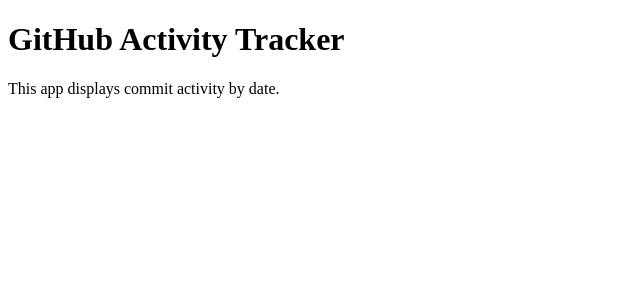
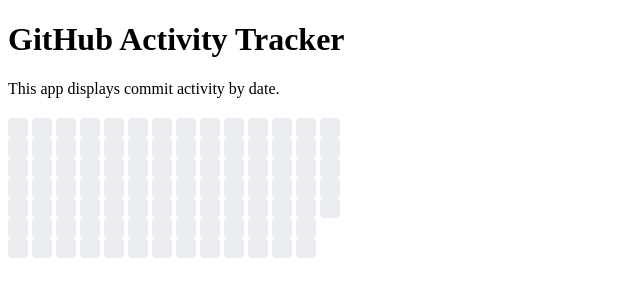
Before and after one commit to Fr4cas/activity-tracker, a React (Vite) app in the folder frontend/: page / in a window 1280 px wide. Shown: the top 300 px of the page, without its empty margins (0-640 px from the left). Built offline with nearby package versions, Linux system fonts and the light colour scheme; no server answers.

Commit message:
feat(frontend): render commit cells in weekly columns

```diff
--- a/frontend/src/components/Heatmap.jsx
+++ b/frontend/src/components/Heatmap.jsx
@@ -54,7 +54,17 @@
     <div className="heatmap">
       {weeks.map((week, weekIndex) => (
         <div key={weekIndex}>
+          {week.map((date, dayIndex) => {
+            const count = date && data[date] ? data[date] : 0;
 
+            return (
+              <div
+                key={dayIndex}
+                className={`cell ${getColor(count)}`}
+                title={date ? `${date}: ${count} commits` : ""}
+              />
+            );
+          })}
         </div>
       ))}
     </div>
```
